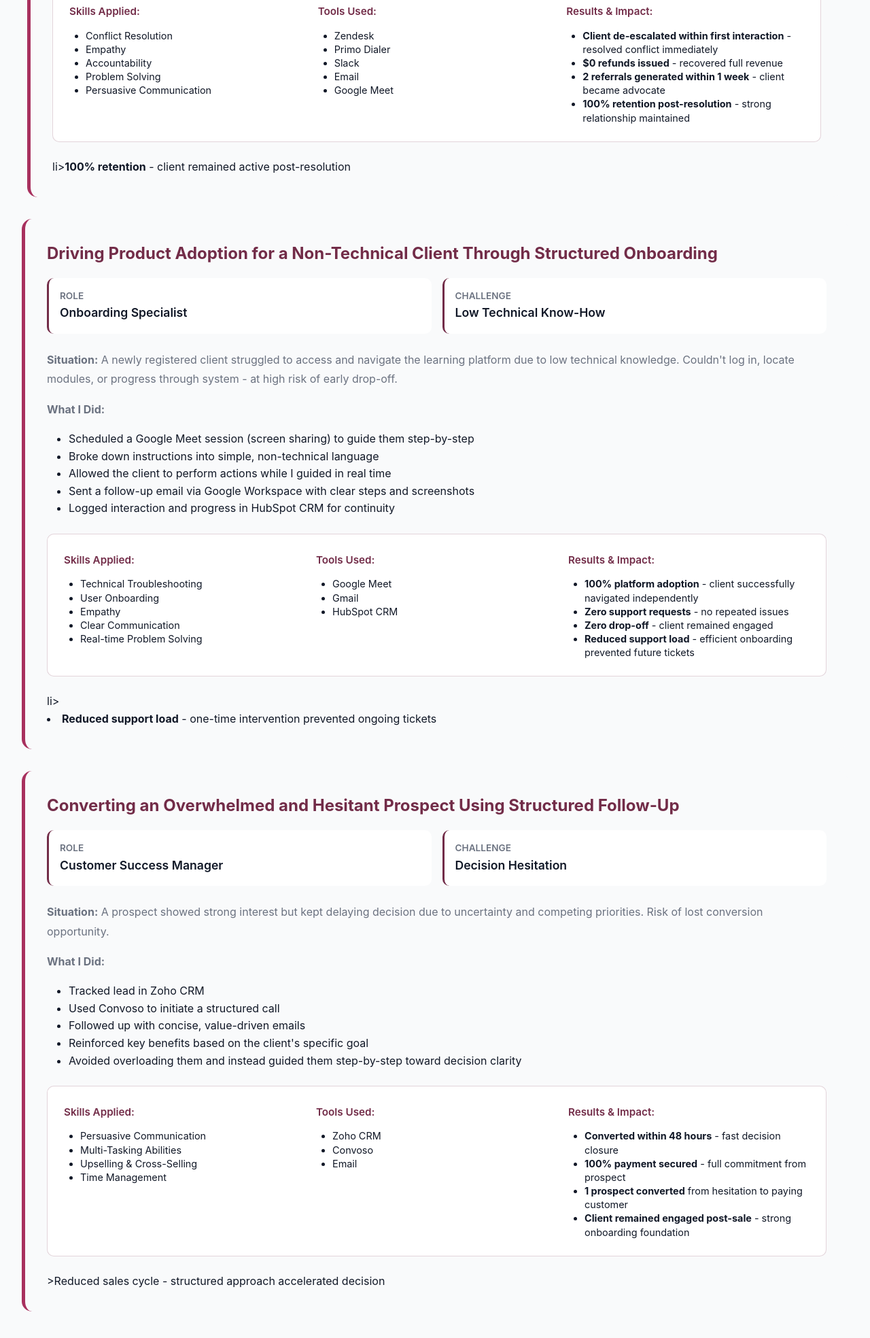
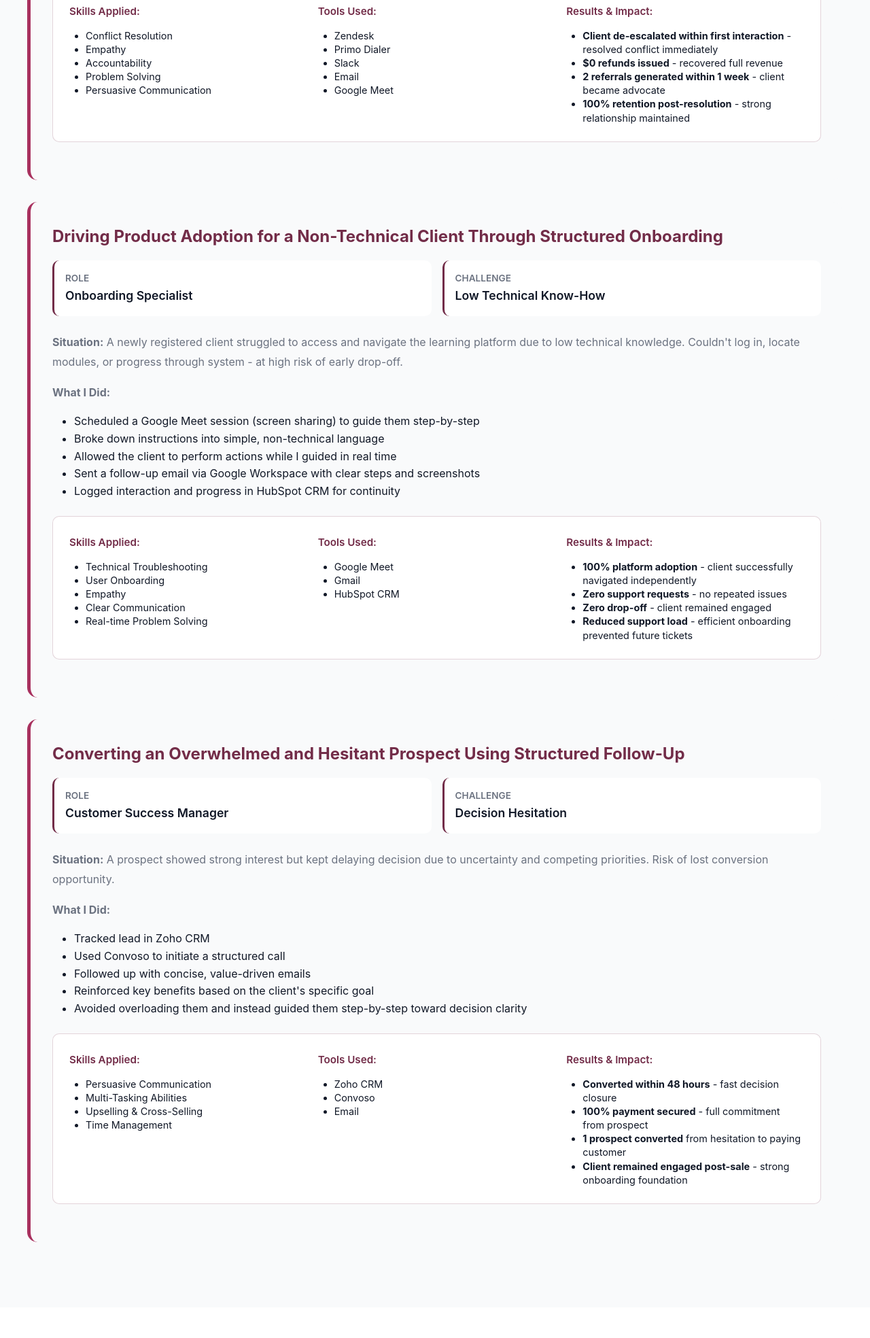
Before and after one commit to success-atola/success-atola, a plain HTML site: page experience.html in a window 1280 px wide. Shown: the part 4397-6365 px from the top of the page at 68% size. Drawn offline with Linux system fonts and the light colour scheme.

Commit message:
Remove extra lines from case studies 2, 3, and 4

```diff
--- a/experience.html
+++ b/experience.html
@@ -629,8 +629,6 @@
                             <li><strong>100% retention post-resolution</strong> - strong relationship maintained</li>
                         </ul>
                     </div>
-                </div>li><strong>100% retention</strong> - client remained active post-resolution</li>
-                    </ul>
                 </div>
             </div>
 
@@ -688,9 +686,6 @@
                             <li><strong>Reduced support load</strong> - efficient onboarding prevented future tickets</li>
                         </ul>
                     </div>
-                </div>li>
-                        <li><strong>Reduced support load</strong> - one-time intervention prevented ongoing tickets</li>
-                    </ul>
                 </div>
             </div>
 
@@ -746,8 +741,7 @@
                             <li><strong>Client remained engaged post-sale</strong> - strong onboarding foundation</li>
                         </ul>
                     </div>
-                </div>>Reduced sales cycle</strong> - structured approach accelerated decision</li>
-                    </ul>
+                </div>
                 </div>
             </div>
         </div>
```
